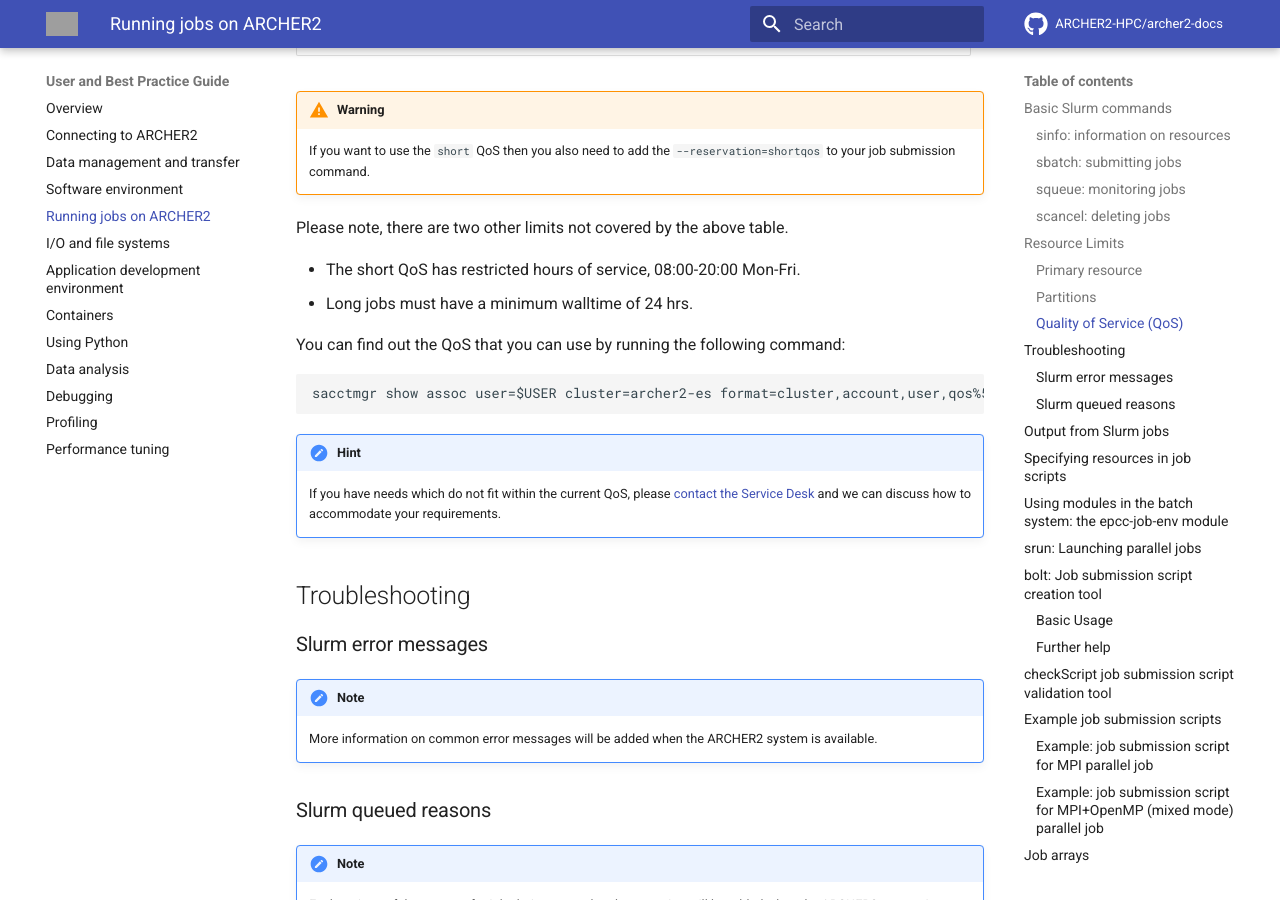
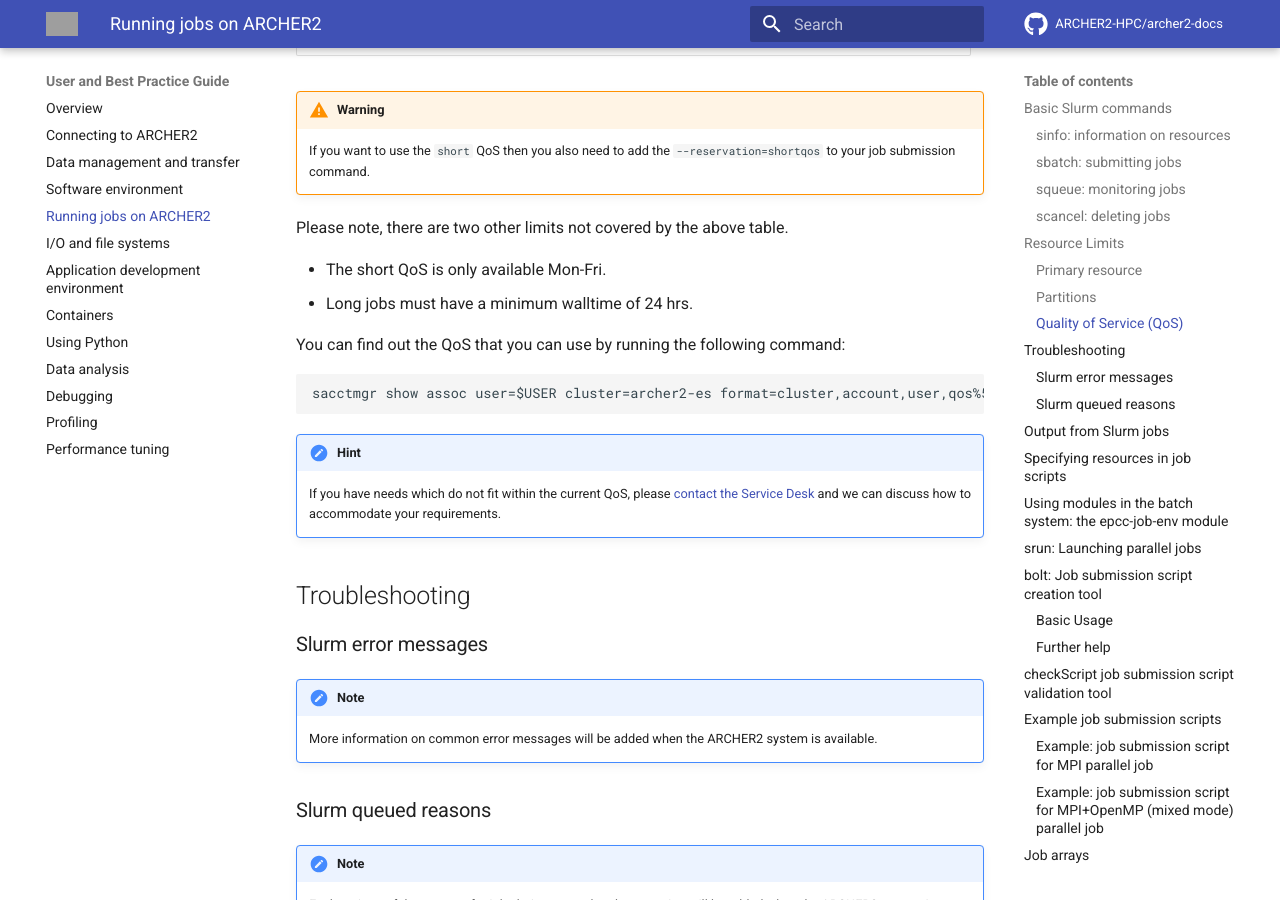
Before and after one commit to ARCHER2-HPC/archer2-docs, an MkDocs documentation site: the page built from docs/user-guide/scheduler.md, in a window 1280 px wide and 900 px high, scrolled down 3714 px. Built offline with MkDocs 1.6.1 and Material for MkDocs 9.7.7, drawn with Linux system fonts in a browser that asks for light colours; comment, search, counter and statistics services are not loaded; grey boxes are pictures that could not be loaded.

Commit message:
Updates short QoS operation hours

```diff
--- a/docs/user-guide/scheduler.md
+++ b/docs/user-guide/scheduler.md
@@ -161,7 +161,7 @@
 
 Please note, there are two other limits not covered by the above table.
 
-  - The short QoS has restricted hours of service, 08:00-20:00 Mon-Fri.
+  - The short QoS is only available Mon-Fri.
   - Long jobs must have a minimum walltime of 24 hrs.
 
 You can find out the QoS that you can use by running the following
```
